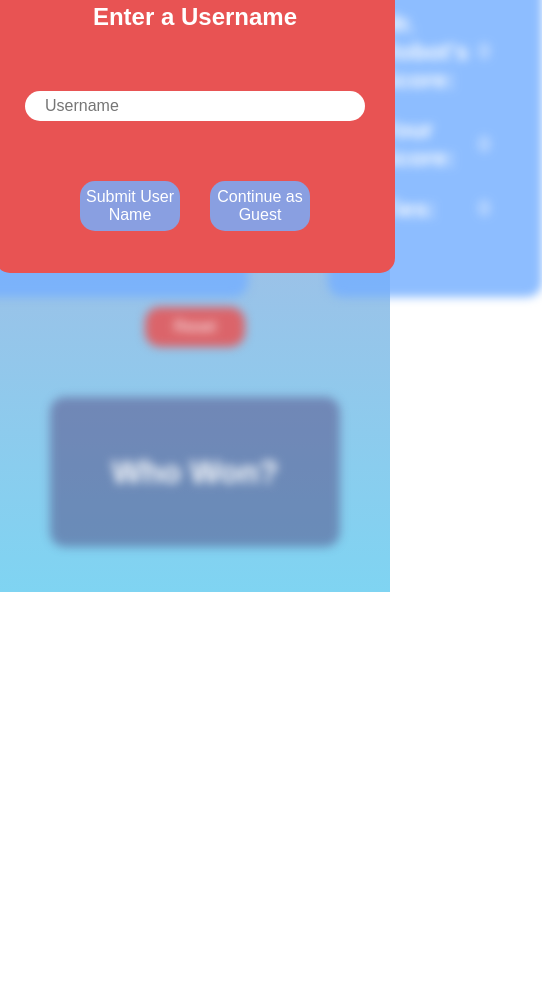
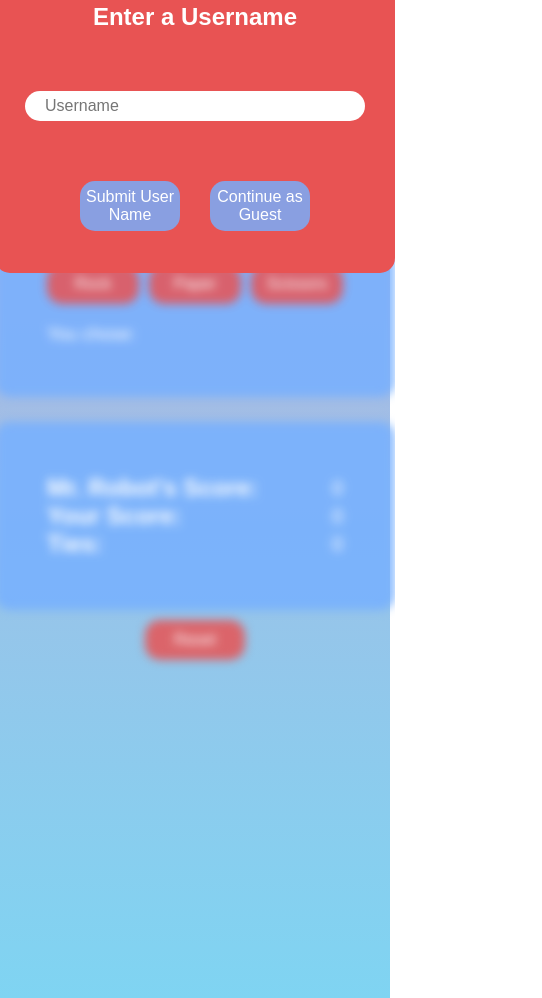
Before and after one commit to seanzinh0/rock-paper-scissors, a plain HTML site: page index.html in a window 390 px wide. Shown: the part 302-1300 px from the top of the page, 542 px wide, since content can reach past the window. Before the commit the page ends 894 px from the top, so only its background shows below. Drawn offline with Linux system fonts and the light colour scheme.

Commit message:
Made page responsive for mobile and table and moved winner to top of page

```diff
--- a/game.css
+++ b/game.css
@@ -8,7 +8,6 @@
 body {
     background-image: linear-gradient(#af6dbfa3, #7fd4f2);
     background-repeat: no-repeat;
-    height: 100vh;
 }
 
 .title {
@@ -21,7 +20,7 @@ body {
     display: flex;
     flex-direction: row;
     justify-content: center;
-    margin-top: 150px;
+    margin-top: 50px;
     gap: 80px;
 }
 
@@ -230,3 +229,23 @@ label {
 .blur {
     filter: blur(5px);
 }
+
+footer {
+    height: 40vh;
+}
+
+@media screen and (max-width: 1200px) {
+    .flex-wrapper {
+        flex-direction: column;
+        gap: 25px;
+        margin-top: 15px;
+    }
+
+    .player-wrapper {
+        align-self: center;
+    }
+
+    .score-counter {
+        align-self: center;
+    }
+}
--- a/index.html
+++ b/index.html
@@ -23,6 +23,12 @@
     </div>
 </div>
 <div id="add-blur">
+    <div class="winner-wrapper">
+        <div class="winner-message">
+            <h1>Who Won?</h1>
+            <p id="winner"></p>
+        </div>
+    </div>
     <div class="flex-wrapper">
         <div class="player-wrapper">
             <div id="bot">
@@ -57,12 +63,13 @@
     <div class="reset-wrapper">
         <button id="reset-btn">Reset</button>
     </div>
-    <div class="winner-wrapper">
-        <div class="winner-message">
-            <h1>Who Won?</h1>
-            <p id="winner"></p>
-        </div>
-    </div>
+    <!--    <div class="winner-wrapper">-->
+    <!--        <div class="winner-message">-->
+    <!--            <h1>Who Won?</h1>-->
+    <!--            <p id="winner"></p>-->
+    <!--        </div>-->
+    <!--    </div>-->
 </div>
+<footer></footer>
 </body>
 </html>
```
